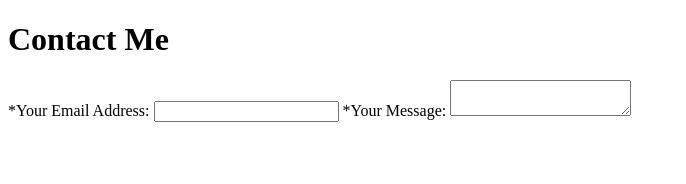
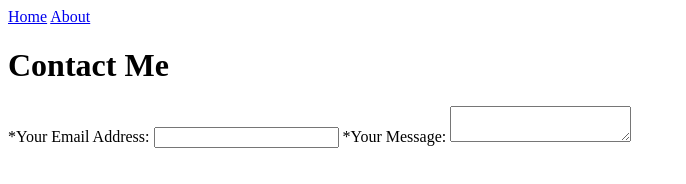
Before and after one commit to JamesGJ5-Learning-To-Code/basic-informational-site, a plain HTML site: page contact-me.html in a window 1280 px wide. Shown: the whole page, without its empty margins (0-686 px from the left). Drawn offline with Linux system fonts and the light colour scheme.

Commit message:
Fill with working links to contact-me.html and about.html

```diff
--- a/contact-me.html
+++ b/contact-me.html
@@ -7,6 +7,10 @@
     <title>Document</title>
 </head>
 <body>
+    <div>
+        <a href="file:///home/james/repos/basic-informational-site/index.html">Home</a>
+        <a href="file:///home/james/repos/basic-informational-site/about.html">About</a>
+    </div>
     <h1>Contact Me</h1>
     <form>
         <label for="visitor-email-address">*Your Email Address: </label>
```
